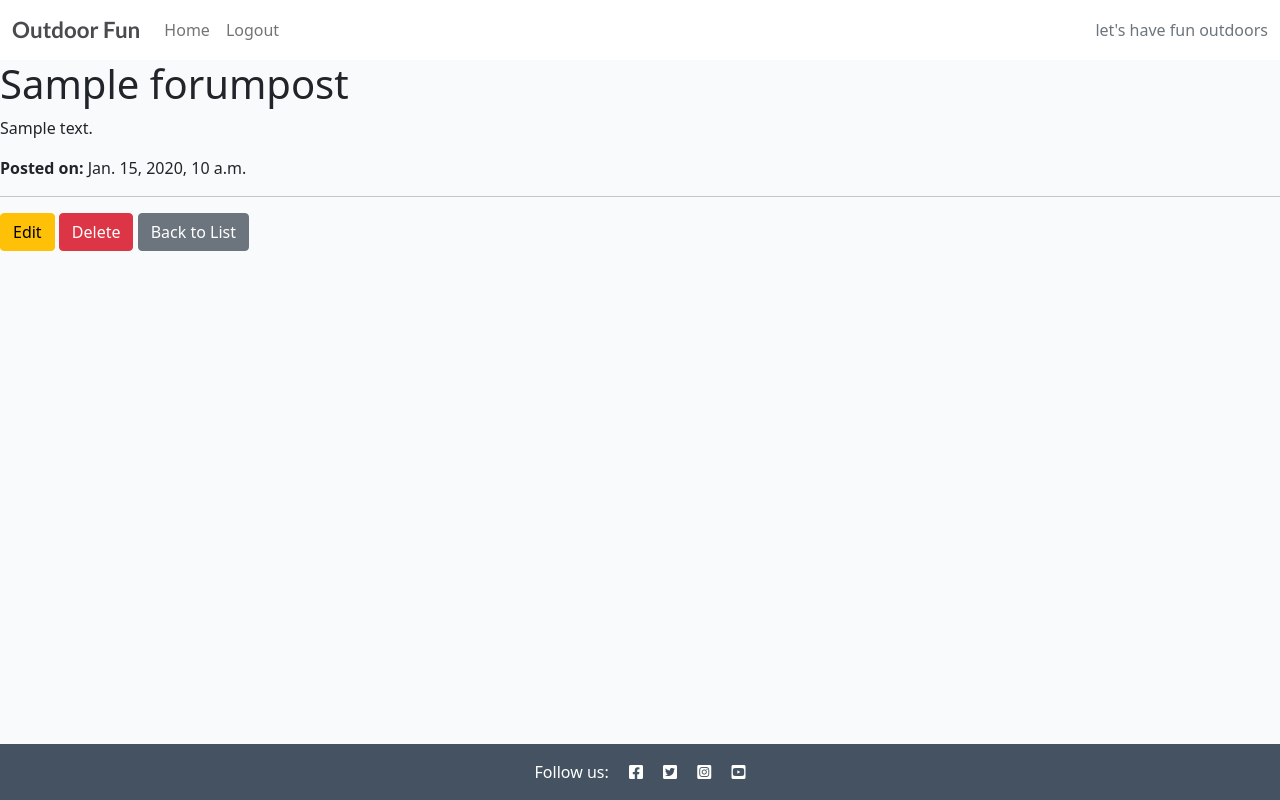
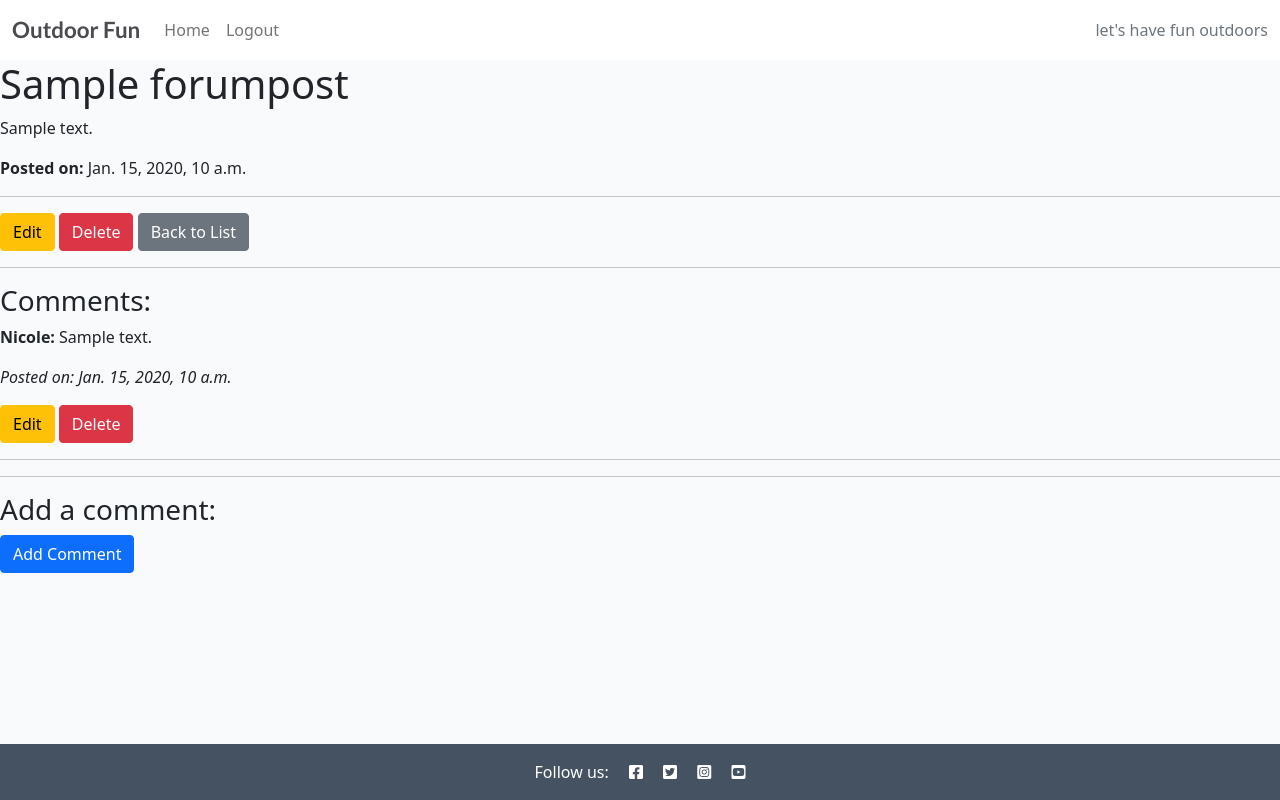
Before and after one commit to Nicole215/outdoorfun, a Django app: a page that uses forum/templates/forum/forum_post_detail.html in a window 1280 px wide. Run offline with Django 4.2, Linux system fonts and the light colour scheme; a user stored in the database is signed in; data comes from the database, SQL or seed files in the repository; tables that the repository leaves empty hold one stand-in row (values such as "Sample post").

Commit message:
Add comment templates to forum

```diff
--- a/forum/forms.py
+++ b/forum/forms.py
@@ -11,3 +11,6 @@ class ForumCommentForm(forms.ModelForm):
     class Meta:
         model = ForumComment
         fields = ['content']
+        widgets = {
+            'content': forms.Textarea(attrs={'class': 'form-control', 'rows': 3}),
+        }
--- a/forum/templates/forum/forum_post_detail.html
+++ b/forum/templates/forum/forum_post_detail.html
@@ -15,4 +15,26 @@
   {% endif %}
 
   <a href="{% url 'forum_post_list' %}" class="btn btn-secondary">Back to List</a>
+
+  <hr>
+  <h3>Comments:</h3>
+
+  {% for comment in post.comments.all %}
+    <div class="comment">
+      <p><strong>{{ comment.author.username }}:</strong> {{ comment.content }}</p>
+      <p><em>Posted on: {{ comment.created_at }}</em></p>
+
+      {% if comment.author == user %}
+        <a href="{% url 'edit_comment' comment.id %}" class="btn btn-warning">Edit</a>
+        <a href="{% url 'delete_comment' comment.id %}" class="btn btn-danger">Delete</a>
+      {% endif %}
+    </div>
+    <hr>
+  {% empty %}
+    <p>No comments yet. Be the first to comment!</p>
+  {% endfor %}
+
+  <hr>
+  <h3>Add a comment:</h3>
+  <a href="{% url 'add_comment' post.slug %}" class="btn btn-primary">Add Comment</a>
 {% endblock %}
--- a/forum/urls.py
+++ b/forum/urls.py
@@ -7,4 +7,7 @@ urlpatterns = [
     path('<slug:slug>/', views.forum_post_detail, name='forum_post_detail'),  # Detail view
     path('<slug:slug>/edit/', views.edit_post, name='edit_post'),  # Edit post view
     path('<slug:slug>/delete/', views.delete_post, name='delete_post'),  # Delete post view
+    path('<slug:slug>/add_comment/', views.add_comment, name='add_comment'), # Add comment to post
+    path('comment/<int:comment_id>/edit/', views.edit_comment, name='edit_comment'), # Edit comment
+    path('comment/<int:comment_id>/delete/', views.delete_comment, name='delete_comment'), # Delete comment
 ]
--- a/forum/views.py
+++ b/forum/views.py
@@ -1,7 +1,7 @@
 from django.shortcuts import render, get_object_or_404, redirect
 from django.http import Http404
-from .models import ForumPost
-from .forms import ForumPostForm
+from .models import ForumPost, ForumComment
+from .forms import ForumPostForm, ForumCommentForm
 
 def forum_post_list(request):
     posts = ForumPost.objects.all()
@@ -50,3 +50,50 @@ def delete_post(request, slug):
         post.delete()
         return redirect('forum_post_list')
     return render(request, 'forum/delete_post.html', {'post': post})
+
+# Add a comment
+def add_comment(request, slug):
+    post = get_object_or_404(ForumPost, slug=slug)
+
+    if request.method == "POST":
+        form = ForumCommentForm(request.POST)
+        if form.is_valid():
+            comment = form.save(commit=False)
+            comment.post = post
+            comment.author = request.user
+            comment.save()
+            return redirect('forum_post_detail', slug=post.slug)
+    else:
+        form = ForumCommentForm()
+    return render(request, 'forum/add_comment.html', {'form': form, 'post': post})
+
+# Edit a comment
+def edit_comment(request, comment_id):
+    comment = get_object_or_404(ForumComment, id=comment_id)
+
+    # Check if the current user is the author of the comment
+    if comment.author != request.user:
+        raise Http404("You are not authorized to edit this comment.")
+
+    if request.method == "POST":
+        form = ForumCommentForm(request.POST, instance=comment)
+        if form.is_valid():
+            form.save()
+            return redirect('forum_post_detail', slug=comment.post.slug)
+    else:
+        form = ForumCommentForm(instance=comment)
+    return render(request, 'forum/edit_comment.html', {'form': form, 'comment': comment})
+
+# Delete a comment
+def delete_comment(request, comment_id):
+    comment = get_object_or_404(ForumComment, id=comment_id)
+
+    # Check if the current user is the author of the comment
+    if comment.author != request.user:
+        raise Http404("You are not authorized to delete this comment.")
+
+    if request.method == "POST":
+        post_slug = comment.post.slug
+        comment.delete()
+        return redirect('forum_post_detail', slug=post_slug)
+    return render(request, 'forum/delete_comment.html', {'comment': comment})
```
Also changed, not shown: forum/templates/forum/add_comment.html (added, +14 -0 lines), forum/templates/forum/delete_comment.html (added, +14 -0 lines), forum/templates/forum/edit_comment.html (added, +14 -0 lines).
